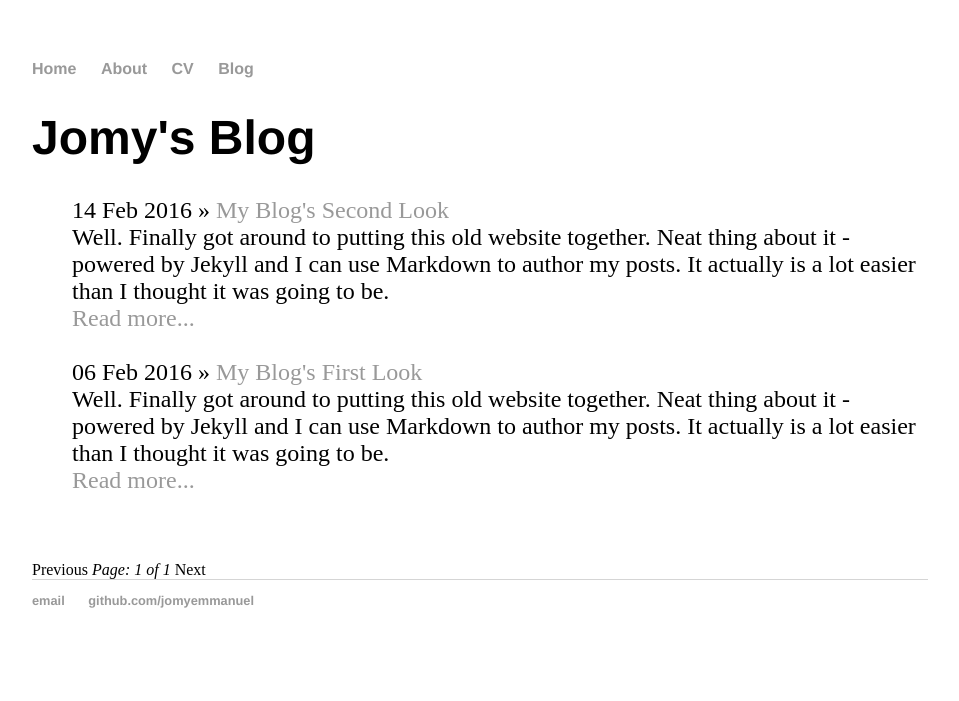
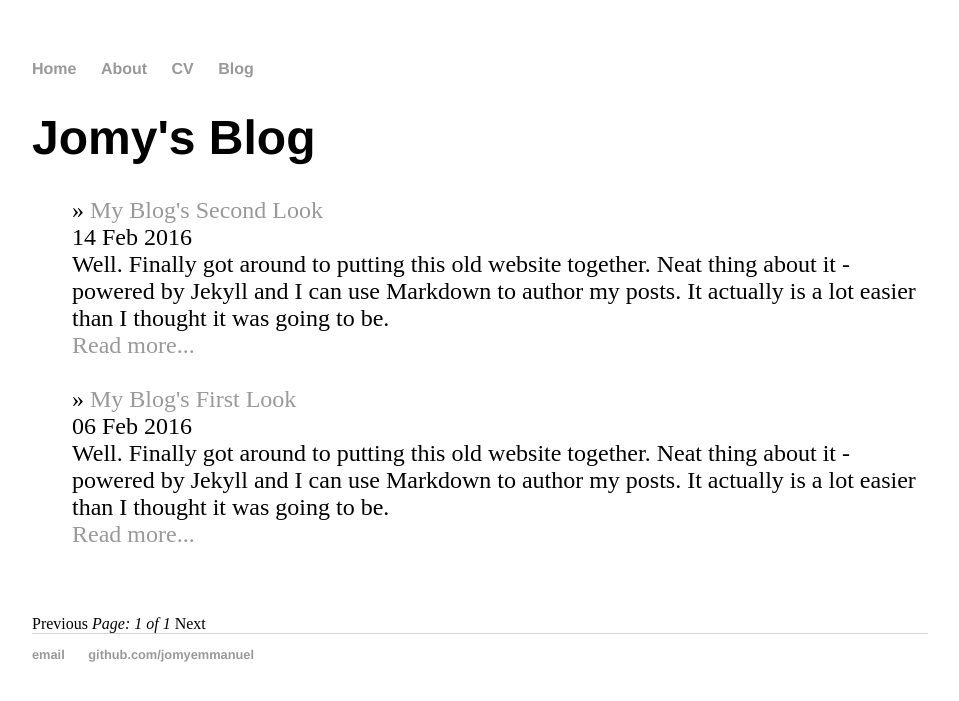
Before and after one commit to jomyemmanuel/jomyemmanuel.github.io, a Jekyll site: the page built from blog/index.html, in a window 1280 px wide. Shown: the top 701 px of the page, without its empty margins (160-1119 px from the left). Built offline with Jekyll 4.4.1, drawn with Linux system fonts in a browser that asks for light colours; the list of posts is cut into pages by our own code.

```diff
--- a/blog/index.html
+++ b/blog/index.html
@@ -6,7 +6,7 @@ title: Jomy's Blog
 	<ul class="posts">
 
 	  {% for post in paginator.posts %}
-	    <li><span>{{ post.date | date_to_string }}</span> » <a href="{{ post.url }}" title="{{ post.title }}">{{ post.title }}</a></li>
+	    <li>» <a href="{{ post.url }}" title="{{ post.title }}">{{ post.title }}</a><br><span>{{ post.date | date_to_string }}</span></li>
 	    {{ post.content | strip_html | truncatewords:75}}<br>
             <a href="{{ post.url }}">Read more...</a><br><br>
 	  {% endfor %}
```
